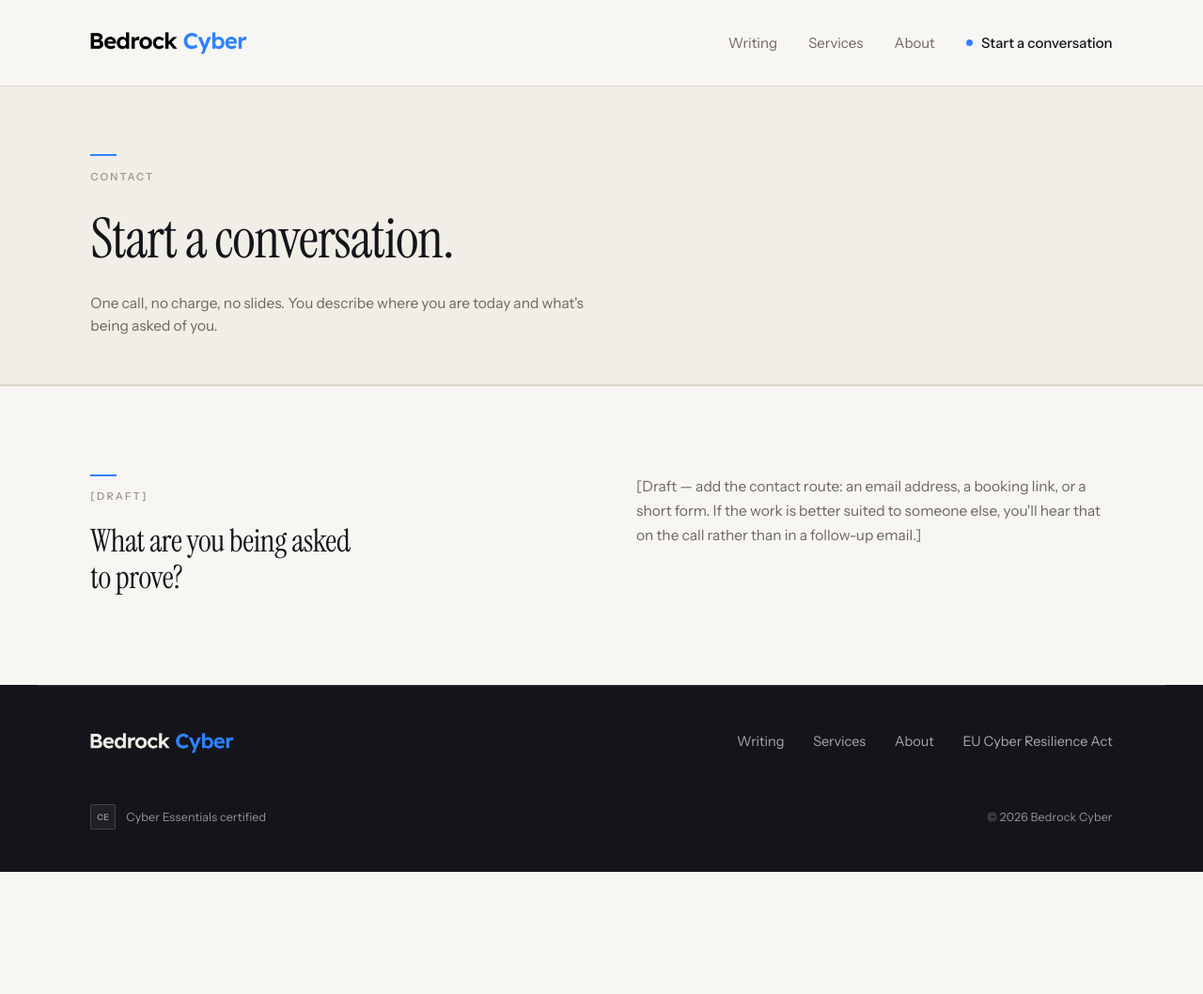
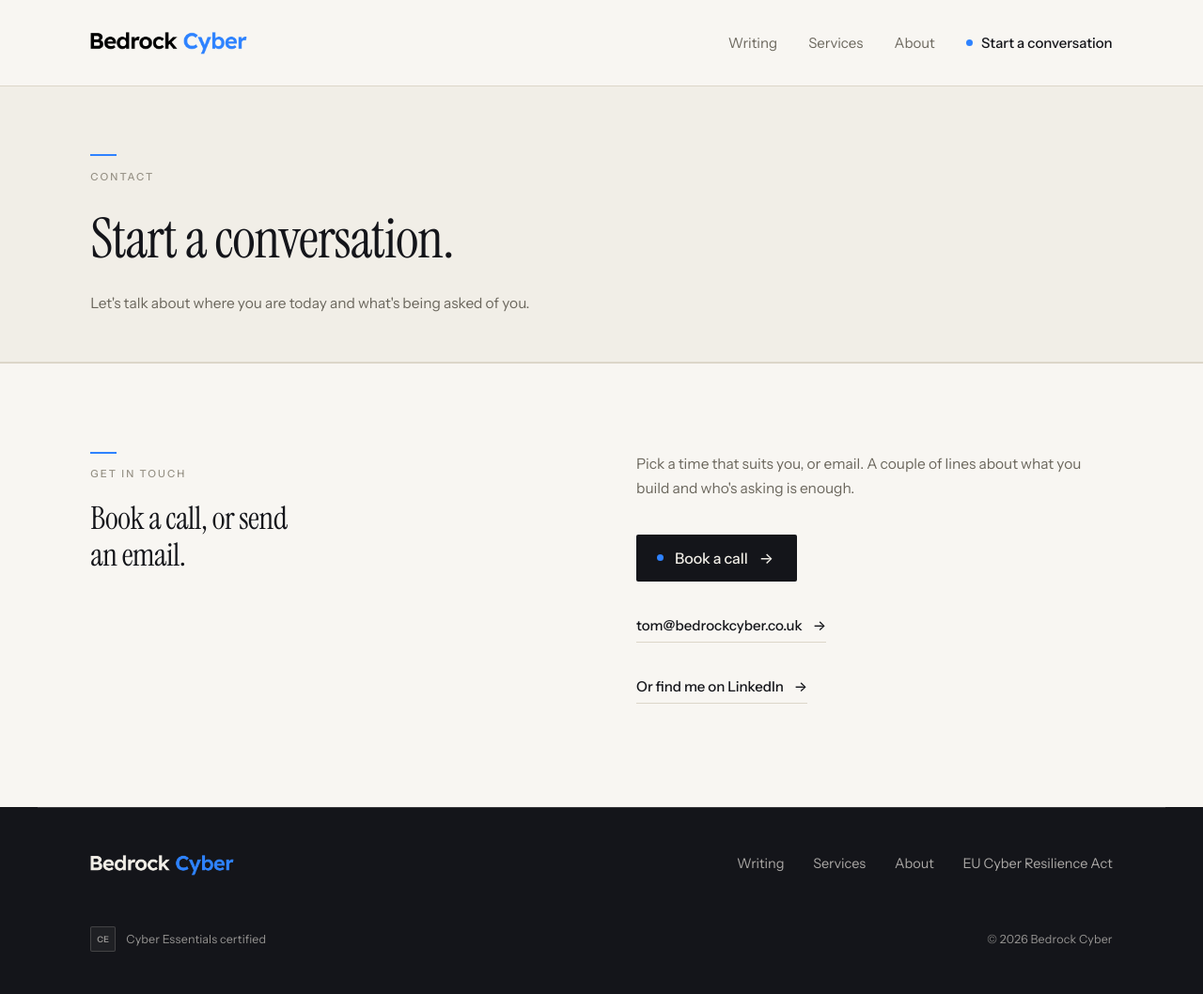
Before and after one commit to alibaabaa/alibaabaa.github.io, a Jekyll site: the page built from contact.html, in a window 1280 px wide. Shown: the whole page at 94% size. Built offline with Jekyll 4.4.1, drawn with Linux system fonts in a browser that asks for light colours; before the commit the page ends 928 px from its top, so only the background shows below that.

Commit message:
Update contact page

```diff
--- a/contact.html
+++ b/contact.html
@@ -1,20 +1,74 @@
 ---
 layout: page
+# The H1 is the CTA label from the header and the closing stratum, arrived at.
+# Every route into this page carries those three words, so the page opens by
+# repeating them rather than by introducing a new idea.
 title: Start a conversation.
 eyebrow: Contact
-standfirst: One call, no charge, no slides. You describe where you are today and what's being asked of you.
+standfirst: "Let's talk about where you are today and what's being asked of you."
+browser_title: "Contact Bedrock Cyber | Start a conversation"
+description: >-
+  Book a call with Tom Eggington at Bedrock Cyber, or send an email. One call,
+  no charge: product security for teams building critical product solutions.
 permalink: /contact/
 ---
-<section class="stratum stratum--pale">
+{% comment %}
+  The routes, and the whole page. Plain wording throughout, on purpose: this
+  is the one page where a reader who has to re-read a line will simply leave
+  instead. No wordplay, no parallel construction, nothing that has to be
+  parsed. The lede names the two options and stops.
+
+  One stratum is the point. A second block explaining the call was tried and
+  cut: by the time someone is here they have already decided, and anything
+  further to read is another chance to reconsider. Resist re-adding it.
+
+  Deliberately no form, either. A form is a third-party POST, a
+  data-processing obligation and a blank set of boxes, on the one page that
+  has to feel effortless.
+{% endcomment %}
+<section class="stratum stratum--pale" aria-labelledby="routes-lede">
   <div class="wrap stratum__inner duo">
     <div class="u-reveal" style="--i:0">
-      <p class="eyebrow label">[Draft]</p>
-      <p class="lede">What are you being asked to prove?</p>
+      <p class="eyebrow label">Get in touch</p>
+      <p class="lede" id="routes-lede">Book a call, or send an email.</p>
     </div>
     <div class="u-reveal" style="--i:1">
       <div class="prose">
-        <p>[Draft — add the contact route: an email address, a booking link, or a short form. If the work is better suited to someone else, you'll hear that on the call rather than in a follow-up email.]</p>
+        <p>Pick a time that suits you, or email. A couple of lines about what you build and who's asking is enough.</p>
       </div>
+      {%- if site.contact.booking %}
+      {% comment %}
+        .btn--ink, not .btn: the base button is pale on ink and would
+        disappear on this stratum. See css/components/button.css.
+      {% endcomment %}
+      <a class="btn btn--ink u-space-m" href="{{ site.contact.booking }}" rel="noopener" target="_blank">
+        <span class="dot" aria-hidden="true"></span>Book a call
+        <span class="btn__arrow" aria-hidden="true">&rarr;</span>
+      </a>
+      {%- endif %}
+      {% comment %}
+        Published as plain text on purpose. JavaScript obfuscation defeats
+        copy and paste and screen readers, which is friction, and friction
+        is the one thing this page exists to remove. The subject line is
+        pre-filled so the reader is never staring at an empty message.
+      {% endcomment %}
+  {% comment %}
+    One u-space-m per link, on the <p> only. Putting the utility on both the
+    paragraph and the anchor inside it stacked two margins and opened a gap
+    roughly twice the size of every other on the page.
+  {% endcomment %}
+      <p class="u-space-m">
+        <a class="link-arrow" href="mailto:{{ site.contact.email }}?subject=Starting%20a%20conversation">{{ site.contact.email }} <span class="link-arrow__arrow" aria-hidden="true">&rarr;</span></a>
+      </p>
+      <p class="u-space-m">
+        <a class="link-arrow" href="{{ site.author.linkedin }}" rel="me noopener" target="_blank">Or find me on LinkedIn <span class="link-arrow__arrow" aria-hidden="true">&rarr;</span></a>
+      </p>
     </div>
   </div>
 </section>
+
+{% comment %}
+  No stratum-cta include here, deliberately: its button points at this
+  page, so including it would send the reader back to where they already
+  are. This page is the destination that block exists to reach.
+{% endcomment %}
```
